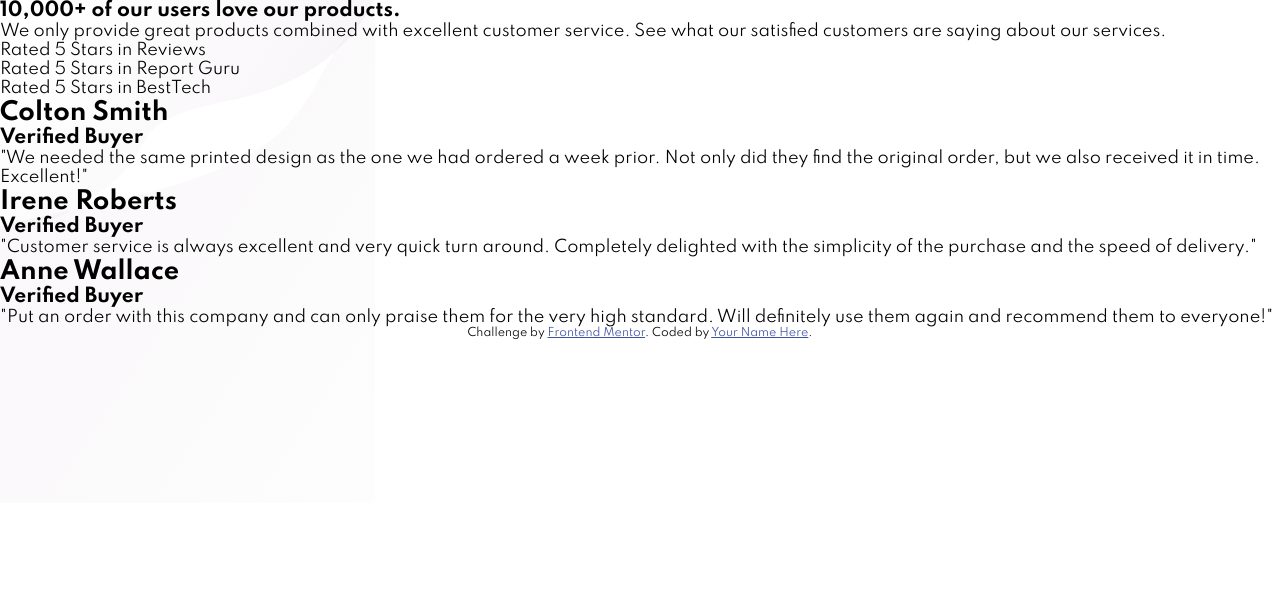
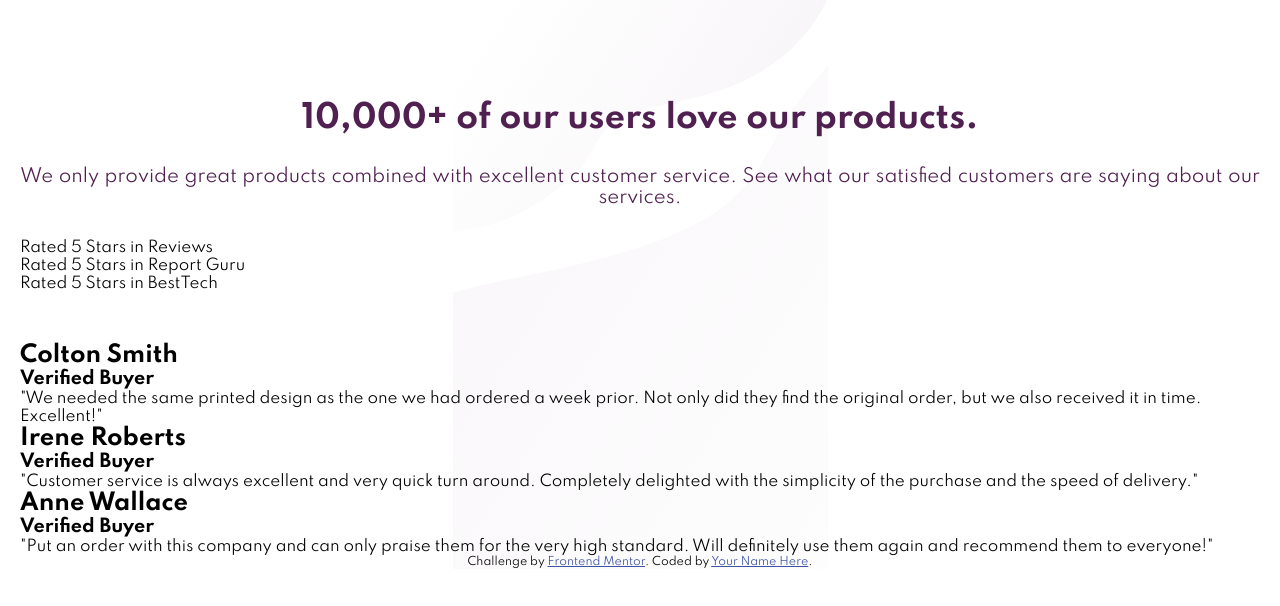
Before and after one commit to turavinin/social-proof-section-master, a plain HTML site: page index.html in a window 1280 px wide. Drawn offline with Linux system fonts and the light colour scheme.

Commit message:
Add first section

```diff
--- a/styles/styles.css
+++ b/styles/styles.css
@@ -4,13 +4,60 @@
   box-sizing: border-box;
 }
 
+html {
+  font-size: 15px;
+}
+
 body {
   display: block;
+  width: 100vw;
+  height: 100%;
   font-family: "Spartan", sans-serif;
   background-image: url(/images/bg-pattern-top-mobile.svg),
     url(/images/bg-pattern-bottom-mobile.svg);
-  background-position: top left, bottom-righ;
+  background-position: top, bottom;
   background-repeat: no-repeat;
+}
+
+#wrapper {
+  display: flex;
+  flex-direction: column;
+  margin: 0px 20px 0px 20px;
+}
+
+#top-section {
+  display: flex;
+  flex-direction: column;
+  margin: 80px 0 50px 0;
+}
+
+.description {
+  display: flex;
+  flex-direction: column;
+  margin-bottom: 10px;
+}
+
+.description-title {
+  text-align: center;
+  padding: 20px;
+  font-size: 1.8rem;
+  font-weight: 500;
+  color: hsl(300, 43%, 22%);
+}
+
+.description-subtitle {
+  text-align: justify;
+  text-align-last: center;
+  font-size: 1.2rem;
+  padding: 10px 0;
+  margin: 0 auto;
+  color: hsl(300, 43%, 22%);
+}
+
+.rates {
+  display: flex;
+  flex-direction: column;
+  margin-top: 10px;
 }
 
 .attribution {
```
